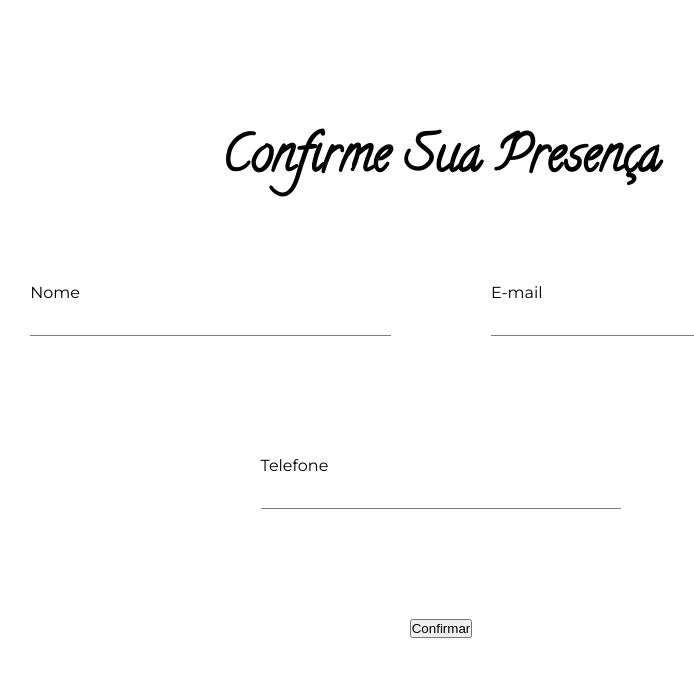
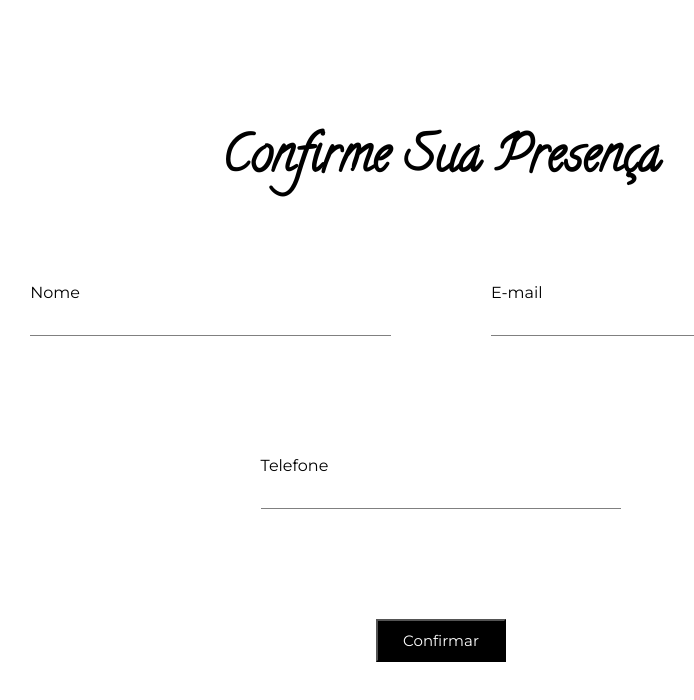
Before and after one commit to guilhermewebdev/wedding-site, a Next.js app: page /rsvp in a window 1280 px wide. Shown: the top 700 px of the page, without its empty margins (199-893 px from the left). Built offline with nearby package versions, Linux system fonts and the light colour scheme.

Commit message:
Estilização do botão "Confirmar"

```diff
--- a/styles/Styles.module.css
+++ b/styles/Styles.module.css
@@ -2,6 +2,11 @@
     font-family: Calligraffitti;
     src: url(/fonts/Calligraffitti-Regular.ttf);
 }
+
+@font-face {
+    font-family: Montserrat;
+    src: url(/fonts/Montserrat-VariableFont_wght.ttf);
+  }
 
 
 .main {
@@ -127,3 +132,16 @@
     align-items: center;
     justify-content: center;
 }
+
+.confirmationArea button {
+    background-color: black;
+    color: white;
+    padding: 10px 25px;
+    font-size: 15px;
+    font-family: Montserrat, Arial;
+}
+
+.confirmationArea button:hover {
+    color: gold;
+    cursor: pointer;
+}
```
